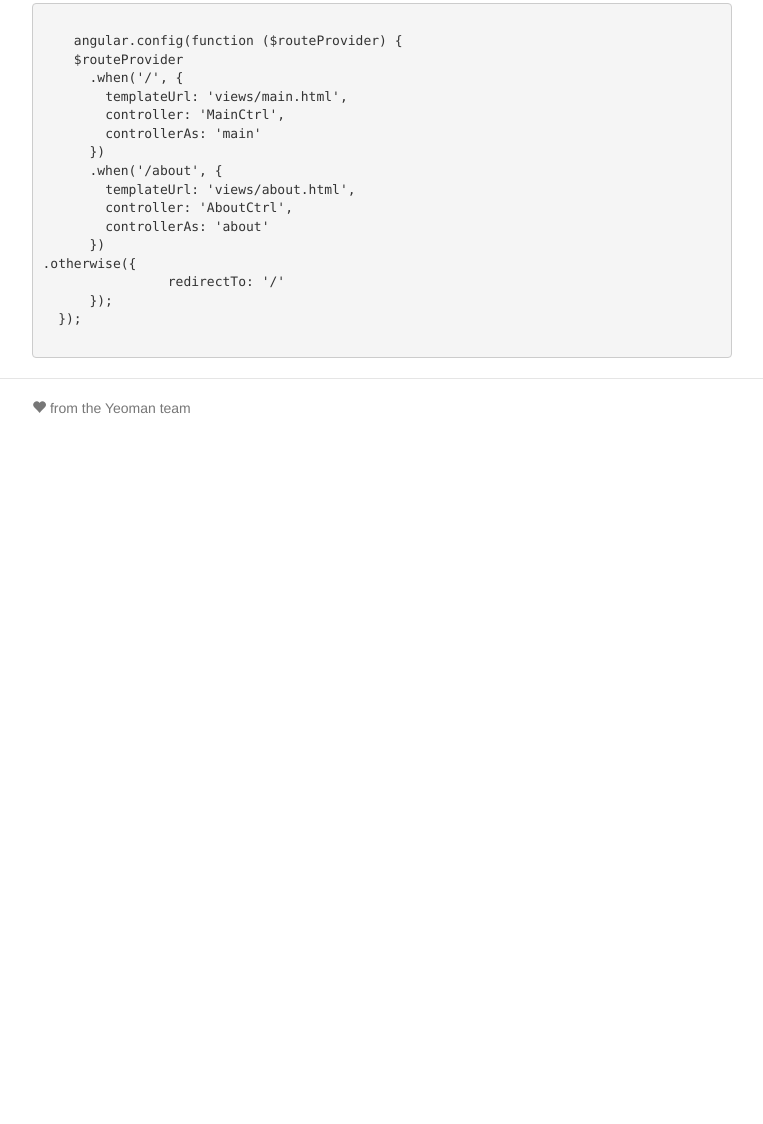
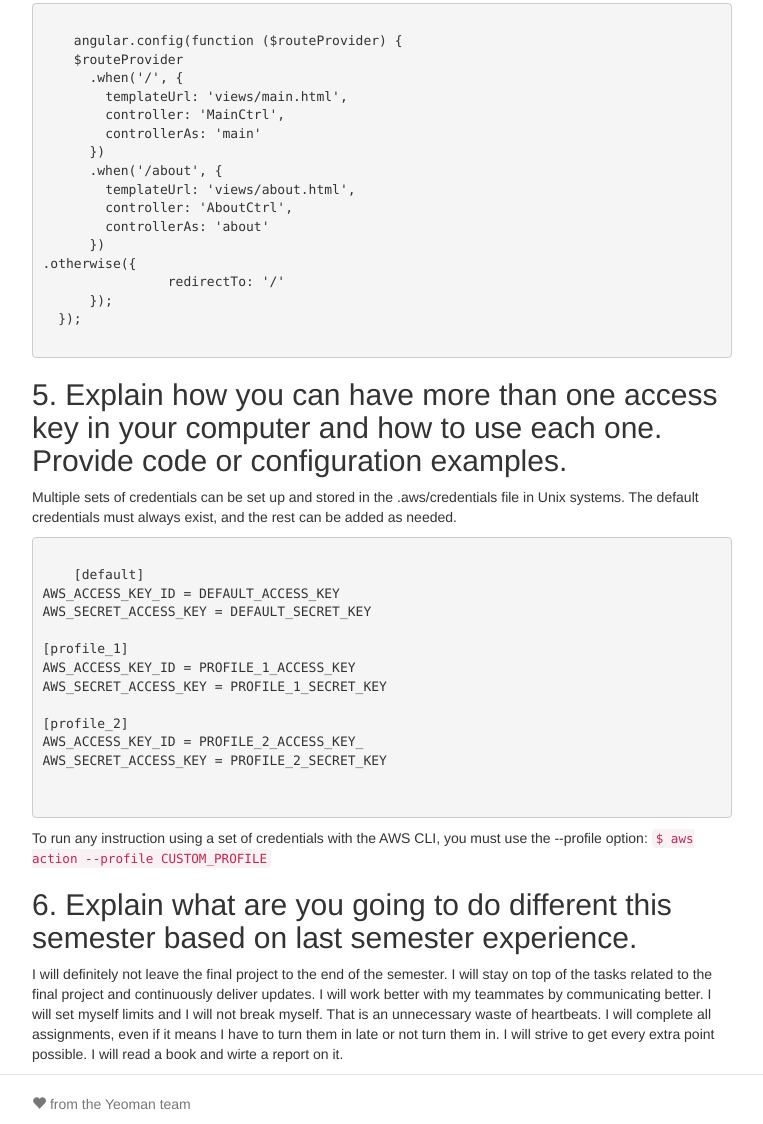
Before and after one commit to VincentBloom/not-your-average-grunt, a website: page app/index.html at #!/assignment1 in a window 1280 px wide. Shown: the part 2477-3601 px from the top of the page, without its empty margins (258-1021 px from the left). Before the commit the page ends 2905 px from the top, so only its background shows below. Drawn offline with nearby package versions, Linux system fonts and the light colour scheme; some packages are replaced by stand-ins of ours; files that its build step writes are made by us from their sources.

Commit message:
Merge branch 'master' of https://github.com/VincentBloom/not-your-average-grunt
Finishing Assingment1 View.

# Conflicts:
#	README.md

```diff
--- a/app/views/assignment1.html
+++ b/app/views/assignment1.html
@@ -195,6 +195,39 @@
 
 <section>
   <h2>
+    5. Explain how you can have more than one access key in your computer and how to use each one. Provide code or conﬁguration examples.
+  </h2>
+  <p>
+    Multiple sets of credentials can be set up and stored in the .aws/credentials file in Unix systems. The default credentials must always exist, and the rest can be added as needed.
+  </p>
+  <pre><code>
+    [default]
+AWS_ACCESS_KEY_ID = DEFAULT_ACCESS_KEY
+AWS_SECRET_ACCESS_KEY = DEFAULT_SECRET_KEY
 
-  </h2>
+[profile_1]
+AWS_ACCESS_KEY_ID = PROFILE_1_ACCESS_KEY
+AWS_SECRET_ACCESS_KEY = PROFILE_1_SECRET_KEY
+
+[profile_2]
+AWS_ACCESS_KEY_ID = PROFILE_2_ACCESS_KEY_
+AWS_SECRET_ACCESS_KEY = PROFILE_2_SECRET_KEY
+
+  </code></pre>
+  To run any instruction using a set of credentials with the AWS CLI, you must use the --profile option:
+  <code>$ aws action --profile CUSTOM_PROFILE</code>
 </section>
+
+<section>
+  <h2>6. Explain what are you going to do different this semester based on last semester experience. </h2>
+  <p>
+    I will definitely not leave the final project to the end of the semester.
+    I will stay on top of the tasks related
+    to the final project and continuously deliver updates.
+    I will work better with my teammates by communicating better.
+    I will set myself limits and I will not break myself. That is an unnecessary waste of heartbeats.
+    I will complete all assignments, even if it means I have to turn them in late or not turn them in.
+    I will strive to get every extra point possible.
+    I will read a book and wirte a report on it.
+  </p>
+</section>
```
Also changed, not shown: Gruntfile.js (+0 -13 lines), 1 other file.
